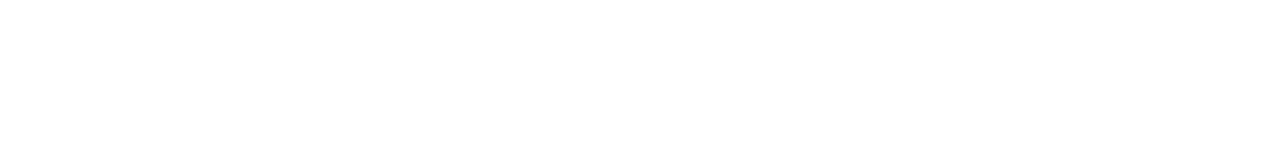
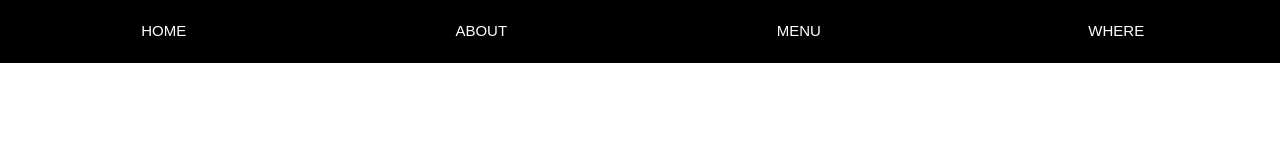
Before and after one commit to Softconstruct-internship/Html-Task-9, a website: page index.html in a window 1280 px wide. Drawn offline with Linux system fonts and the light colour scheme.

Commit message:
added navbar

```diff
--- a/index.html
+++ b/index.html
@@ -1,5 +1,6 @@
 <!DOCTYPE html>
 <html lang="en">
+
 <head>
     <meta charset="UTF-8">
     <meta http-equiv="X-UA-Compatible" content="IE=edge">
@@ -7,7 +8,19 @@
     <link rel="stylesheet" href="./css/style.css">
     <title>Document</title>
 </head>
+
 <body>
+    <header class="main_header">
+        <nav class="main_navbar">
+            <ul>
+                <li> <a href="#home">HOME</a> </li>
+                <li> <a href="#about">ABOUT</a> </li>
+                <li> <a href="#menu">MENU</a> </li>
+                <li> <a href="#whehe">WHERE</a> </li>
+            </ul>
+        </nav>
+    </header>
 
 </body>
+
 </html>
--- /dev/null
+++ b/sass/_navbar.scss
@@ -0,0 +1,33 @@
+.main_header {
+    width: 100%;
+    height: auto;
+    position: sticky;
+    background-color: $header_color;
+}
+.main_navbar {
+    ul {
+        height: auto;
+        align-items: center;
+        padding: 5px 5px !important;
+        cursor: pointer;
+        display: flex;
+        justify-content: space-around;
+        li {
+            width: 100%;
+            text-align: center;
+            list-style: none;
+            a {
+                padding: 15px 0px 15px 0px;
+                width: 100%;
+                font-family: "Inconsolata", sans-serif;
+                display: inline-block;
+                text-decoration: none;
+                color: $navbar_color;
+                &:hover {
+                    background-color: $hover_color;
+                    color: $header_color;
+                }
+            }
+        }
+    }
+}
--- /dev/null
+++ b/sass/_variables.scss
@@ -0,0 +1,3 @@
+$header_color: black;
+$navbar_color: #fff;
+$hover_color:#bbbbc3;;
--- a/sass/main.scss
+++ b/sass/main.scss
@@ -1,4 +1,9 @@
+@import "variables";
+@import "navbar";
 *{
     margin: 0;
     padding: 0;
+    font-family: "Inconsolata", sans-serif;
+    font-size: 15px;
+    line-height: 1.5;
 }
```
Also changed, not shown: css/style.css.
